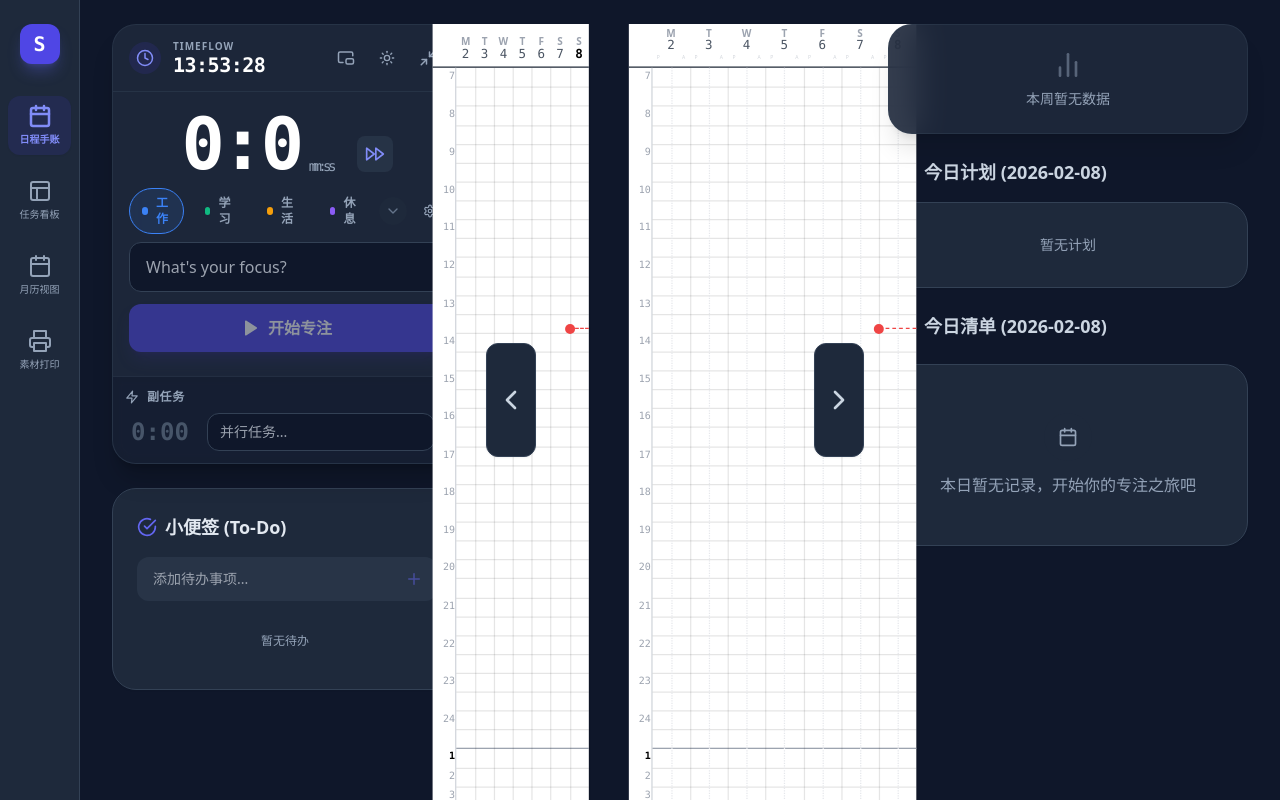
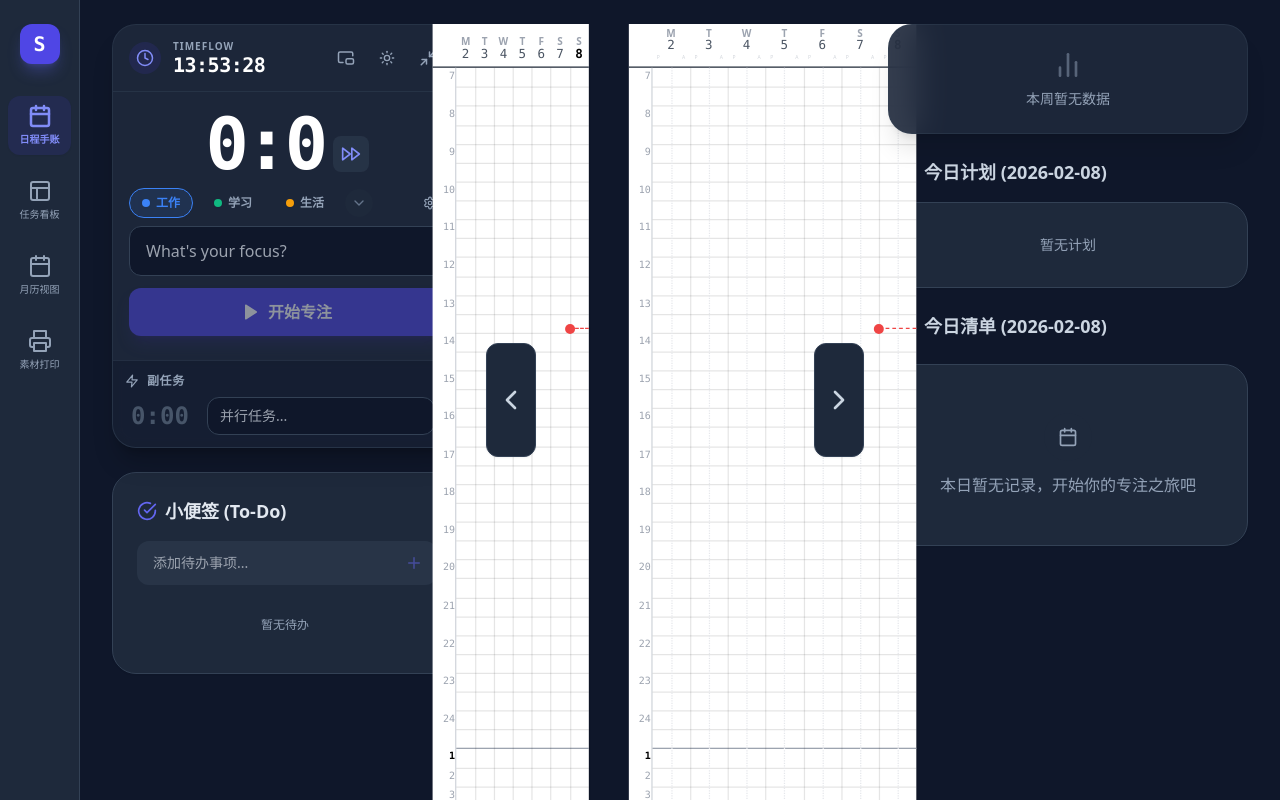
Before and after one commit to YikSuen-hu/timeflow-weeks, a React (Vite) app: page / in a window 1280 px wide. Shown: the top 800 px of the page. Built offline with nearby package versions, Linux system fonts and the light colour scheme.

Commit message:
Auto-deploy: 2026-02-09 周一 10-19-27.01

```diff
--- a/src/App.jsx
+++ b/src/App.jsx
@@ -292,8 +292,8 @@ const getTasksForDate = (taskList, dateObj) => {
 
 const CategorySelector = ({ categories, selectedId, onSelect, onOpenSettings }) => {
   const [isDropdownOpen, setIsDropdownOpen] = useState(false);
-  const visibleCategories = categories.slice(0, 4);
-  const hiddenCategories = categories.slice(4);
+  const visibleCategories = categories.slice(0, 3);
+  const hiddenCategories = categories.slice(3);
   const dropdownRef = useRef(null);
 
   useEffect(() => {
@@ -906,9 +906,6 @@ const TimerInterface = ({
         <div className="text-center mb-2 relative group">
           <div className={`font-mono font-bold text-slate-800 dark:text-white transition-all duration-300 flex items-end justify-center gap-2 leading-none ${isPiPActive ? 'text-5xl' : (isMiniMode ? 'text-6xl' : 'text-7xl tracking-tighter')}`}>
             <span className="leading-none">{formatDuration(elapsed).replace('h ', ':').replace('m', '')}</span>
-            <span className={`text-sm font-medium text-slate-400 mb-1 w-10 text-left ${isMiniMode || isPiPActive ? '' : ''}`}>
-              {elapsed < 3600 ? 'mm:ss' : 'hh:mm'}
-            </span>
             {!isMiniMode && !isPiPActive && (
               <button onClick={handleStartNextTask} className="mb-2 p-2 bg-indigo-50 dark:bg-slate-700/50 text-indigo-600 dark:text-indigo-400 rounded-lg hover:bg-indigo-100 dark:hover:bg-slate-700 transition-colors" title="完成并开始下一项">
                 <FastForward size={20} />
```
Also changed, not shown: 2 other files (tests, documents, lock files or other folders).
